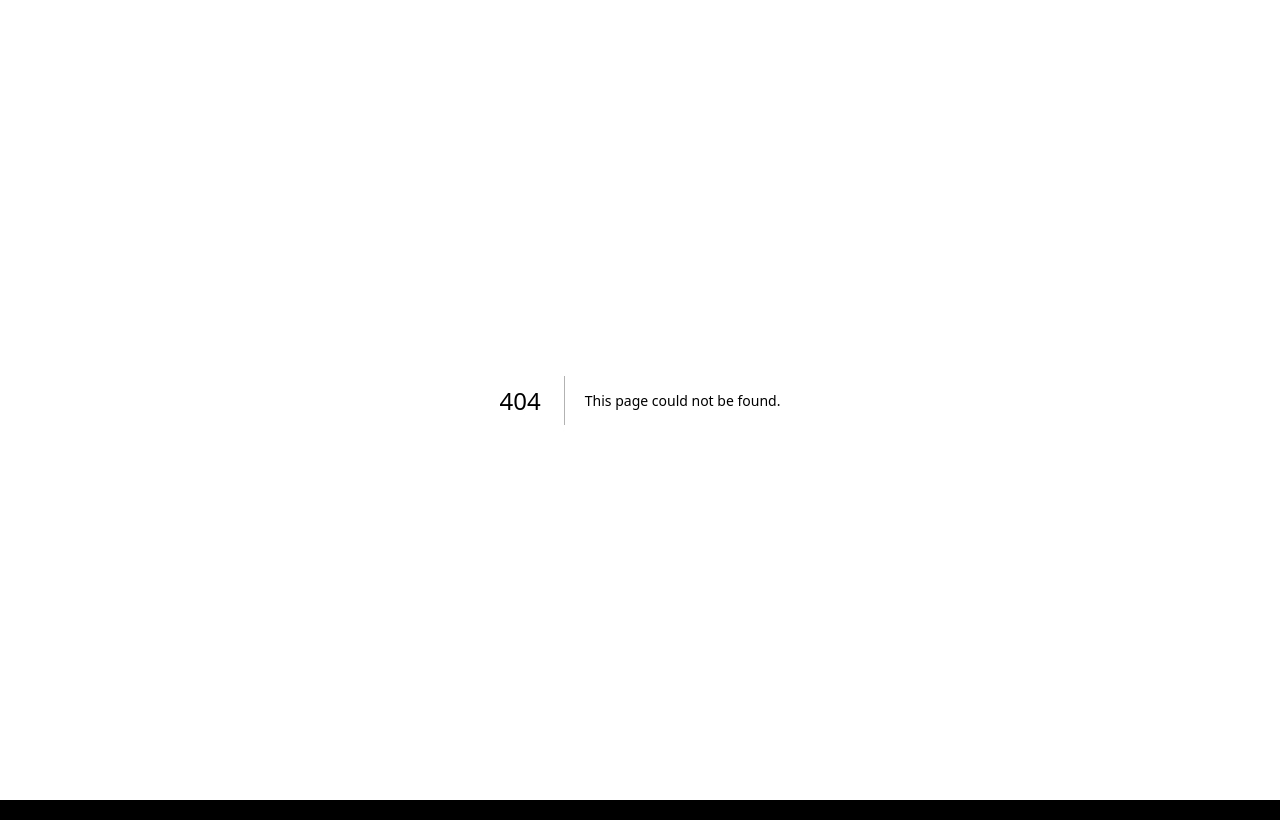
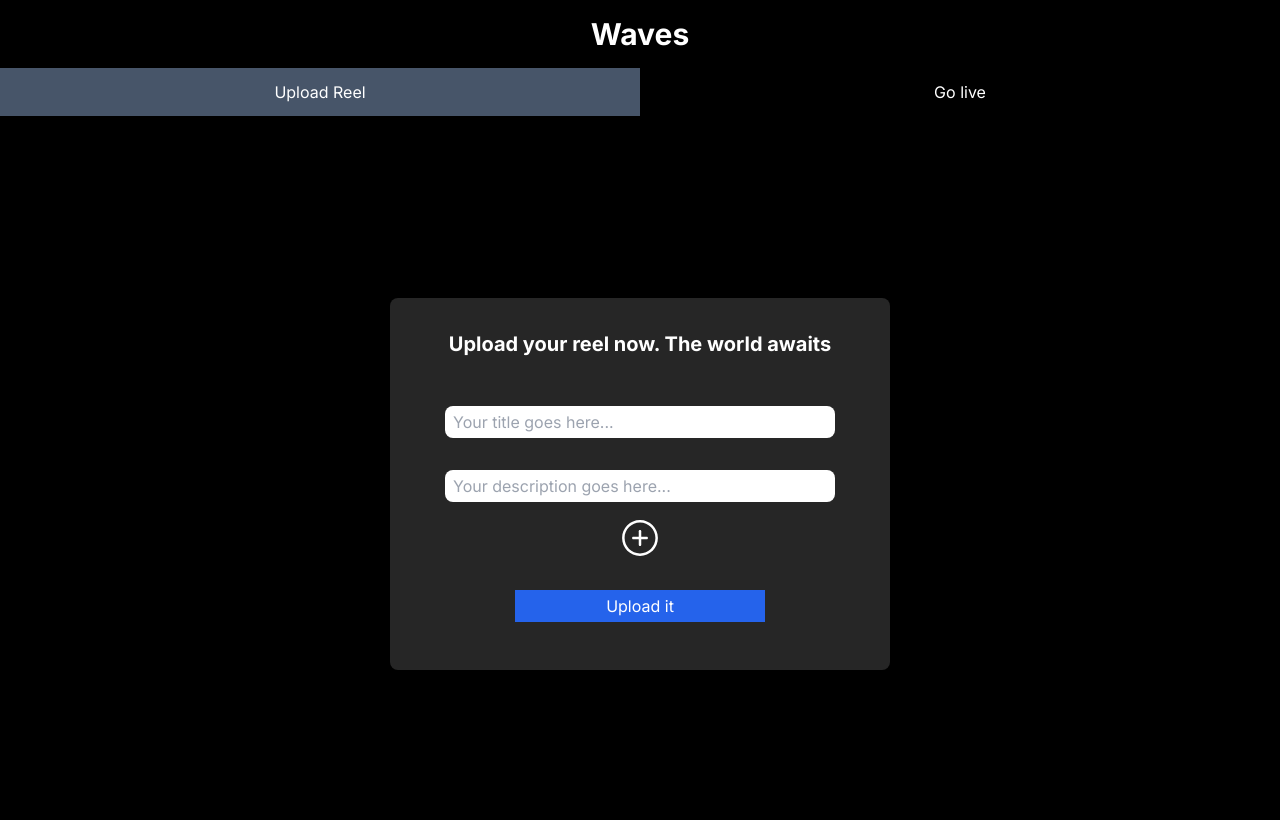
Before and after one commit to Merdi-kim/waves, a Next.js app: page /new in a window 1280 px wide. Before the commit this address had no page. Built offline with nearby package versions, Linux system fonts and the light colour scheme.

Commit message:
set ui for uploading reels and preparing livestream

```diff
--- /dev/null
+++ b/src/app/new/page.tsx
@@ -0,0 +1,33 @@
+'use client';
+import CreateLive from '@/components/forms/CreateLive';
+import ReelUpload from '@/components/forms/ReelUpload';
+import React, { useState } from 'react';
+
+const CreateMedia = () => {
+	const [showReelForm, setShowReelForm] = useState(true);
+
+	return (
+		<div>
+			<h1 className="text-center my-4 text-3xl font-bold">Waves</h1>
+			<div className="flex h-12 w-full mb-8">
+				<button
+					onClick={() => setShowReelForm(true)}
+					className={`h-full w-1/2 ${showReelForm && 'bg-slate-600'}`}
+				>
+					Upload Reel
+				</button>
+				<button
+					onClick={() => setShowReelForm(false)}
+					className={`h-full w-1/2 ${!showReelForm && 'bg-slate-600'}`}
+				>
+					Go live
+				</button>
+			</div>
+			<div className="w-full min-h-[calc(100vh-8rem)] flex items-center justify-center">
+				{showReelForm ? <ReelUpload /> : <CreateLive />}
+			</div>
+		</div>
+	);
+};
+
+export default CreateMedia;
--- a/src/app/page.tsx
+++ b/src/app/page.tsx
@@ -1,8 +1,5 @@
 import Footer from '@/components/Footer';
 import Button from '@/components/ui/Button';
-import Image from 'next/image';
-
-
 import Image from 'next/image';
 
 export default function Home() {
--- a/src/components/Navbar.tsx
+++ b/src/components/Navbar.tsx
@@ -1,8 +1,13 @@
 'use client';
 import Image from 'next/image';
+import Link from 'next/link';
 import { Dispatch, SetStateAction, useState } from 'react';
 
-const Navbar = ({closeModal}:{closeModal: Dispatch<SetStateAction<boolean>>}) => {
+const Navbar = ({
+	closeModal,
+}: {
+	closeModal: Dispatch<SetStateAction<boolean>>;
+}) => {
 	const [isConnected, setIsConnected] = useState(false);
 
 	return (
@@ -32,19 +37,24 @@ const Navbar = ({closeModal}:{closeModal: Dispatch<SetStateAction<boolean>>}) =>
 				/>
 			</div>
 			<div className="w-[150px] lg:w-[200px] h-4 flex items-center">
-				{!isConnected ? (
-					<button onClick={() => closeModal(false)} className="pb-1 font-bold border-b-2 border-b-slate-500 hover:font-extrabold transition-all hover:text-blue-600">
+				{isConnected ? (
+					<button
+						onClick={() => closeModal(false)}
+						className="pb-1 font-bold border-b-2 border-b-slate-500 hover:font-extrabold transition-all hover:text-blue-600"
+					>
 						Start your journey
 					</button>
 				) : (
 					<div className="flex items-center">
+						<Link href="/new">
 							<Image
 								height={20}
 								width={20}
 								src={'/assets/cross.svg'}
-							className="h-10 w-10 mr-3"
+								className="h-10 w-10 mr-3 cursor-pointer"
 								alt="new"
 							/>
+						</Link>
 						<Image
 							height={20}
 							width={20}
--- /dev/null
+++ b/src/components/forms/CreateLive.tsx
@@ -0,0 +1,56 @@
+'use client';
+import React, { useEffect } from 'react';
+
+const CreateLive = () => {
+	useEffect(() => {
+		const navigatorDevices = navigator.mediaDevices;
+		var video = document.getElementById('videoCam');
+		if (navigatorDevices.getUserMedia) {
+			navigatorDevices
+				.getUserMedia({ audio: true, video: true })
+				.then(function (vidStream) {
+					if ('srcObject' in video!) {
+						video.srcObject = vidStream;
+					} else {
+						video!.src = window.URL.createObjectURL(vidStream);
+					}
+					video!.onloadedmetadata = function (e) {
+						video!.play();
+					};
+				})
+				.catch(function (e) {
+					console.log(e.name + ': ' + e.message);
+				});
+		} else {
+			video!.src = 'somevideo.webm'; // fallback.
+		}
+	}, []);
+
+	return (
+		<div className="w-[500px] flex flex-col items-center rounded-lg p-4 bg-neutral-800">
+			<h2 className="text-xl font-bold mt-4 mb-8">
+				It is time to broadcast to the world !
+			</h2>
+			<form className="w-10/12 flex flex-col items-center text-black">
+				<input
+					type="text"
+					className="w-full h-8 rounded-lg outline-none border-none px-2 my-4"
+					placeholder="Your title goes here..."
+				/>
+				<input
+					type="text"
+					className="w-full h-8 rounded-lg outline-none border-none px-2 my-4"
+					placeholder="Your description goes here..."
+				/>
+				<input type="file" id="reel" hidden />
+				<video className="my-4 h-56 w-full rounded-lg" id="videoCam"></video>
+				<span className="text-gray-400">You look good 🫠</span>
+				<button className="h-8 w-[250px] bg-blue-600 text-white my-8">
+					Go live
+				</button>
+			</form>
+		</div>
+	);
+};
+
+export default CreateLive;
--- /dev/null
+++ b/src/components/forms/ReelUpload.tsx
@@ -0,0 +1,54 @@
+import Image from 'next/image';
+import React, { useState } from 'react';
+
+const ReelUpload = () => {
+	const [video, setVideo] = useState<File>();
+
+	return (
+		<div className="w-[500px] flex flex-col items-center rounded-lg p-4 bg-neutral-800">
+			<h2 className="text-xl font-bold mt-4 mb-8">
+				Upload your reel now. The world awaits
+			</h2>
+			<form className="w-10/12 flex flex-col items-center text-black">
+				<input
+					type="text"
+					className="w-full h-8 rounded-lg outline-none border-none px-2 my-4"
+					placeholder="Your title goes here..."
+				/>
+				<input
+					type="text"
+					className="w-full h-8 rounded-lg outline-none border-none px-2 my-4"
+					placeholder="Your description goes here..."
+				/>
+				<label htmlFor="reel" className="cursor-pointer">
+					<Image
+						height={40}
+						width={40}
+						src="/assets/cross.svg"
+						alt="add file"
+					/>
+				</label>
+				<input
+					type="file"
+					onChange={(e) => setVideo(e.target.files![0])}
+					accept="video/*"
+					id="reel"
+					hidden
+				/>
+				{video && (
+					<video
+						className="bg-gray-500 my-4 w-full rounded-lg"
+						autoPlay
+						controls
+						src={URL.createObjectURL(video)}
+					></video>
+				)}
+				<button className="h-8 w-[250px] bg-blue-600 text-white my-8">
+					Upload it
+				</button>
+			</form>
+		</div>
+	);
+};
+
+export default ReelUpload;
--- a/src/components/modals/LoginModal.tsx
+++ b/src/components/modals/LoginModal.tsx
@@ -1,25 +1,43 @@
-import { Dispatch, SetStateAction } from 'react'
-import LensProfile from '../ui/LensProfile'
-import Image from 'next/image'
+import { Dispatch, SetStateAction } from 'react';
+import LensProfile from '../ui/LensProfile';
+import Image from 'next/image';
 
-const LoginModal = ({closeModal}:{closeModal: Dispatch<SetStateAction<boolean>>}) => {
-
-    const names = ['merkim.lens', 'vitalik.lens', 'test.lens', 'jonathan.lens', 'verylongnamelikethisonehere.lens']
+const LoginModal = ({
+	closeModal,
+}: {
+	closeModal: Dispatch<SetStateAction<boolean>>;
+}) => {
+	const names = [
+		'merkim.lens',
+		'vitalik.lens',
+		'test.lens',
+		'jonathan.lens',
+		'verylongnamelikethisonehere.lens',
+	];
 
 	return (
-    <div className='absolute flex items-center justify-center top-0 h-screen w-screen bg-black bg-opacity-90 overflow-hidden'>
+		<div className="absolute flex items-center justify-center top-0 h-screen w-screen bg-black bg-opacity-90 overflow-hidden">
 			<div className="w-11/12 sm:w-9/12 lg:w-6/12 pb-8 flex flex-col items-center bg-neutral-800 rounded-lg">
-            <div className='h-6 w-full flex items-center justify-end'>
-                <Image height={25} width={25} alt='close icon' onClick={() => closeModal(true)} className='bg-white rounded-[50%] cursor-pointer' src='/assets/closeIcon.png'/>
+				<div className="h-6 w-full flex items-center justify-end">
+					<Image
+						height={25}
+						width={25}
+						alt="close icon"
+						onClick={() => closeModal(true)}
+						className="bg-white rounded-[50%] cursor-pointer"
+						src="/assets/closeIcon.png"
+					/>
 				</div>
-            <h2 className='font-bold text-xl mb-6'>Join the Wave</h2>
-            <div className=' mb-6 flex flex-wrap justify-evenly'>
-                {names.map((name, index) => <LensProfile key={index} name={name}/>)}
+				<h2 className="font-bold text-xl mb-6">Join the Wave</h2>
+				<div className=" mb-6 flex flex-wrap justify-evenly">
+					{names.map((name, index) => (
+						<LensProfile key={index} name={name} />
+					))}
 				</div>
-            <button className='w-[250px] h-8 bg-blue-600 rounded-lg'>Login</button>
+				<button className="w-[250px] h-8 bg-blue-600 rounded-lg">Login</button>
 			</div>
 		</div>
-  )
-}
+	);
+};
 
-export default LoginModal
+export default LoginModal;
--- a/src/components/ui/LensProfile.tsx
+++ b/src/components/ui/LensProfile.tsx
@@ -1,10 +1,9 @@
+const LensProfile = ({ name }: { name: string }) => {
+	return (
+		<div className="flex-none flex items-center h-8 px-2 m-4 rounded-lg bg-slate-700 text-white hover:text-slate-400 cursor-pointer">
+			{name}
+		</div>
+	);
+};
 
-const LensProfile = ({name}:{name:string}) => {
-  return (
-    <div className="flex-none flex items-center h-8 px-2 m-4 rounded-lg bg-slate-700 text-white hover:text-slate-400 cursor-pointer">
-        {name}
-    </div>
-  )
-}
-
-export default LensProfile
+export default LensProfile;
```
Also changed, not shown: src/app/home/page.tsx (+4 -5 lines), 1 other file (tests, documents, lock files or other folders). Lines whose indentation alone changed are shown as unchanged.
